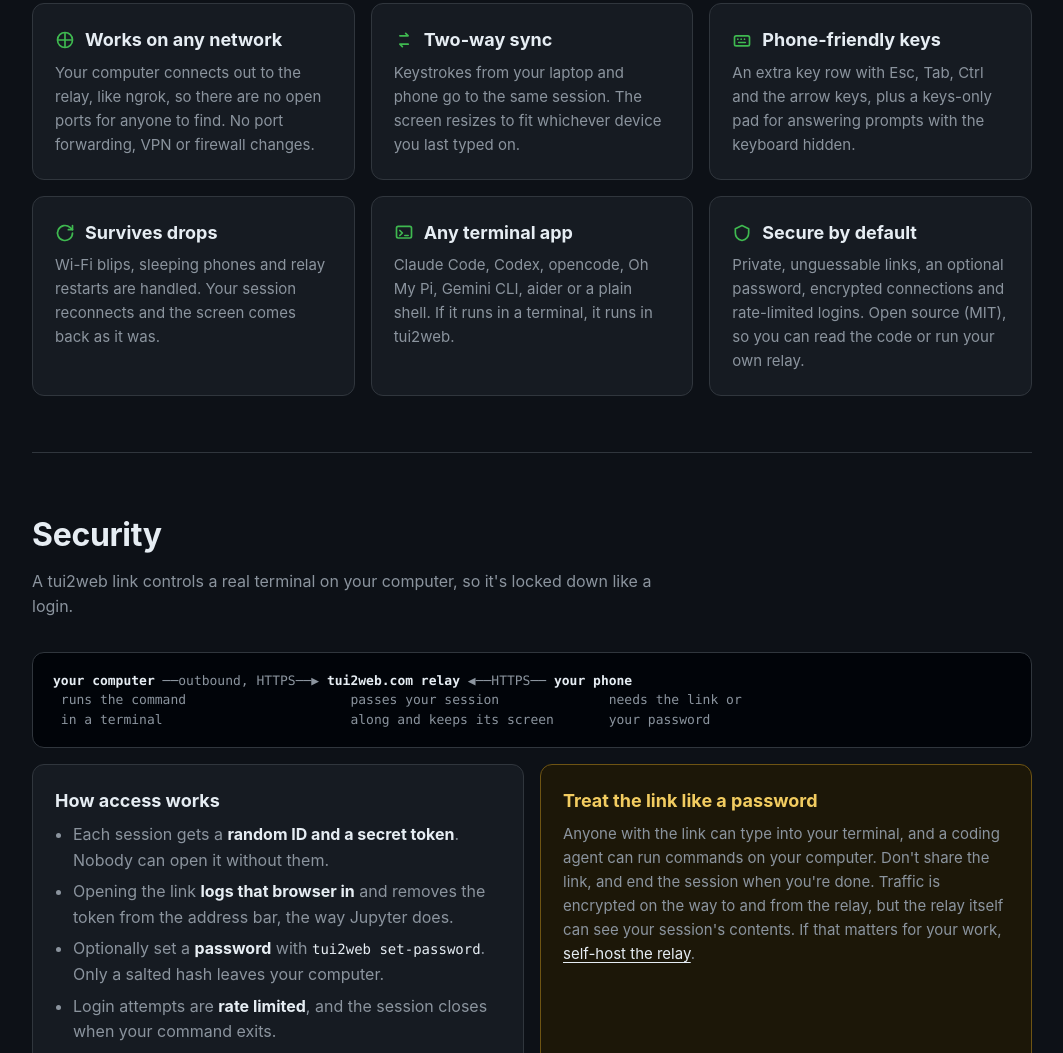
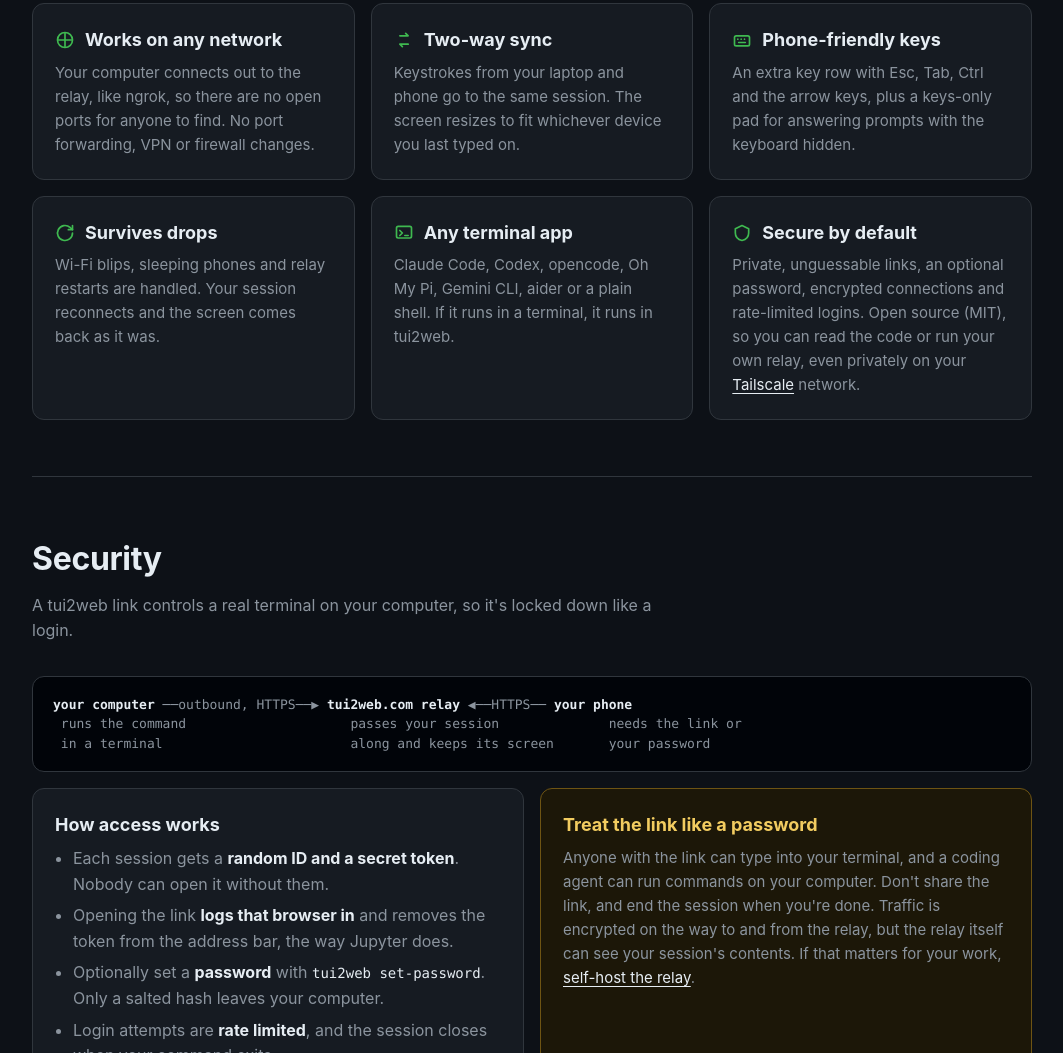
Before and after one commit to czhu12/tui2web, a website built with Vite: page packages/web/landing.html in a window 1280 px wide. Shown: the part 2639-3692 px from the top of the page, without its empty margins (108-1171 px from the left). Built offline with nearby package versions, Linux system fonts and the light colour scheme.

Commit message:
Landing: mention running privately on Tailscale in 'Secure by default'

```diff
--- a/packages/web/landing.html
+++ b/packages/web/landing.html
@@ -468,7 +468,7 @@
           </div>
           <div class="card">
             <h3><svg viewBox="0 0 24 24" fill="none" stroke="currentColor" stroke-width="2" stroke-linecap="round" stroke-linejoin="round" aria-hidden="true"><path d="M12 3l8 4v5c0 5-3.5 8-8 9-4.5-1-8-4-8-9V7z"/></svg>Secure by default</h3>
-            <p>Private, unguessable links, an optional password, encrypted connections and rate-limited logins. Open source (MIT), so you can read the code or run your own relay.</p>
+            <p>Private, unguessable links, an optional password, encrypted connections and rate-limited logins. Open source (MIT), so you can read the code or run your own relay, even privately on your <a href="https://github.com/czhu12/tui2web/blob/main/docs/self-hosting.md#most-private-tailscale">Tailscale</a> network.</p>
           </div>
         </div>
       </section>
```
